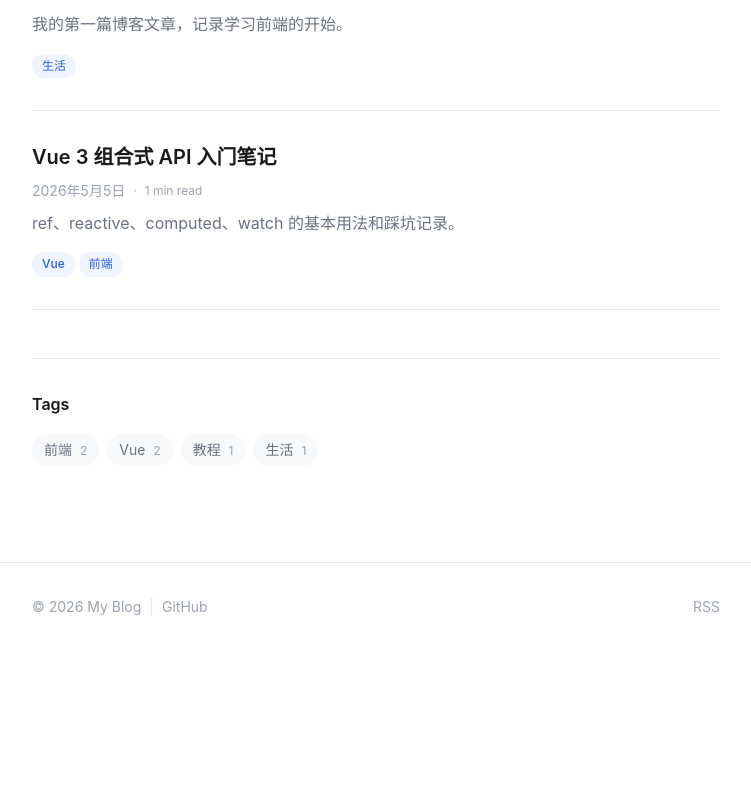
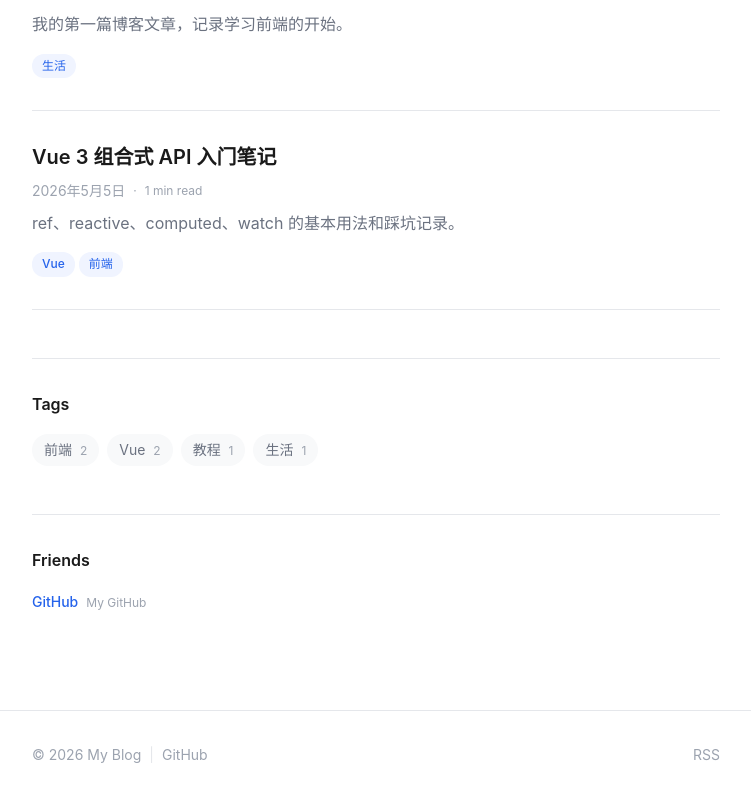
Before and after one commit to Box-702/blog, a Vue app: page /#/ in a window 1280 px wide. Shown: the part 638-1436 px from the top of the page, without its empty margins (264-1015 px from the left). Before the commit the page ends 1289 px from the top, so only its background shows below. Built offline with nearby package versions, Linux system fonts and the light colour scheme.

Commit message:
add blogroll component

```diff
--- /dev/null
+++ b/src/components/Blogroll.vue
@@ -0,0 +1,56 @@
+<template>
+  <aside class="blogroll">
+    <h3 class="blogroll-title">Friends</h3>
+    <ul class="blogroll-list">
+      <li v-for="link in links" :key="link.name" class="blogroll-item">
+        <a :href="link.url" target="_blank" rel="noopener">{{ link.name }}</a>
+        <span class="blogroll-desc">{{ link.desc }}</span>
+      </li>
+    </ul>
+    <p v-if="!links.length" class="blogroll-empty">No links yet.</p>
+  </aside>
+</template>
+
+<script setup>
+// Edit this list to add/remove friend links
+const links = [
+  { name: 'GitHub', url: 'https://github.com/Box-702', desc: 'My GitHub' }
+]
+</script>
+
+<style scoped>
+.blogroll {
+  margin-top: var(--space-2xl);
+  padding-top: var(--space-xl);
+  border-top: 1px solid var(--color-border);
+}
+.blogroll-title {
+  font-size: var(--text-base);
+  font-weight: 600;
+  margin-bottom: var(--space-md);
+}
+.blogroll-list {
+  list-style: none;
+  display: flex;
+  flex-direction: column;
+  gap: var(--space-sm);
+}
+.blogroll-item {
+  display: flex;
+  align-items: baseline;
+  gap: var(--space-sm);
+}
+.blogroll-item a {
+  font-size: var(--text-sm);
+  font-weight: 500;
+  flex-shrink: 0;
+}
+.blogroll-desc {
+  font-size: var(--text-xs);
+  color: var(--color-text-muted);
+}
+.blogroll-empty {
+  font-size: var(--text-sm);
+  color: var(--color-text-muted);
+}
+</style>
--- a/src/views/HomeView.vue
+++ b/src/views/HomeView.vue
@@ -4,6 +4,7 @@
     <SearchBar />
     <PostList :posts="posts" />
     <TagCloud />
+    <Blogroll />
   </div>
 </template>
 
@@ -15,6 +16,7 @@ import PostList from '@/components/PostList.vue'
 import SearchBar from '@/components/SearchBar.vue'
 import TagCloud from '@/components/TagCloud.vue'
 import ProfileSection from '@/components/ProfileSection.vue'
+import Blogroll from '@/components/Blogroll.vue'
 
 const posts = getAllPosts()
 
@@ -24,7 +26,5 @@ onMounted(() => {
 </script>
 
 <style scoped>
-.home {
-  padding-bottom: var(--space-2xl);
-}
+.home { padding-bottom: var(--space-2xl); }
 </style>
```
